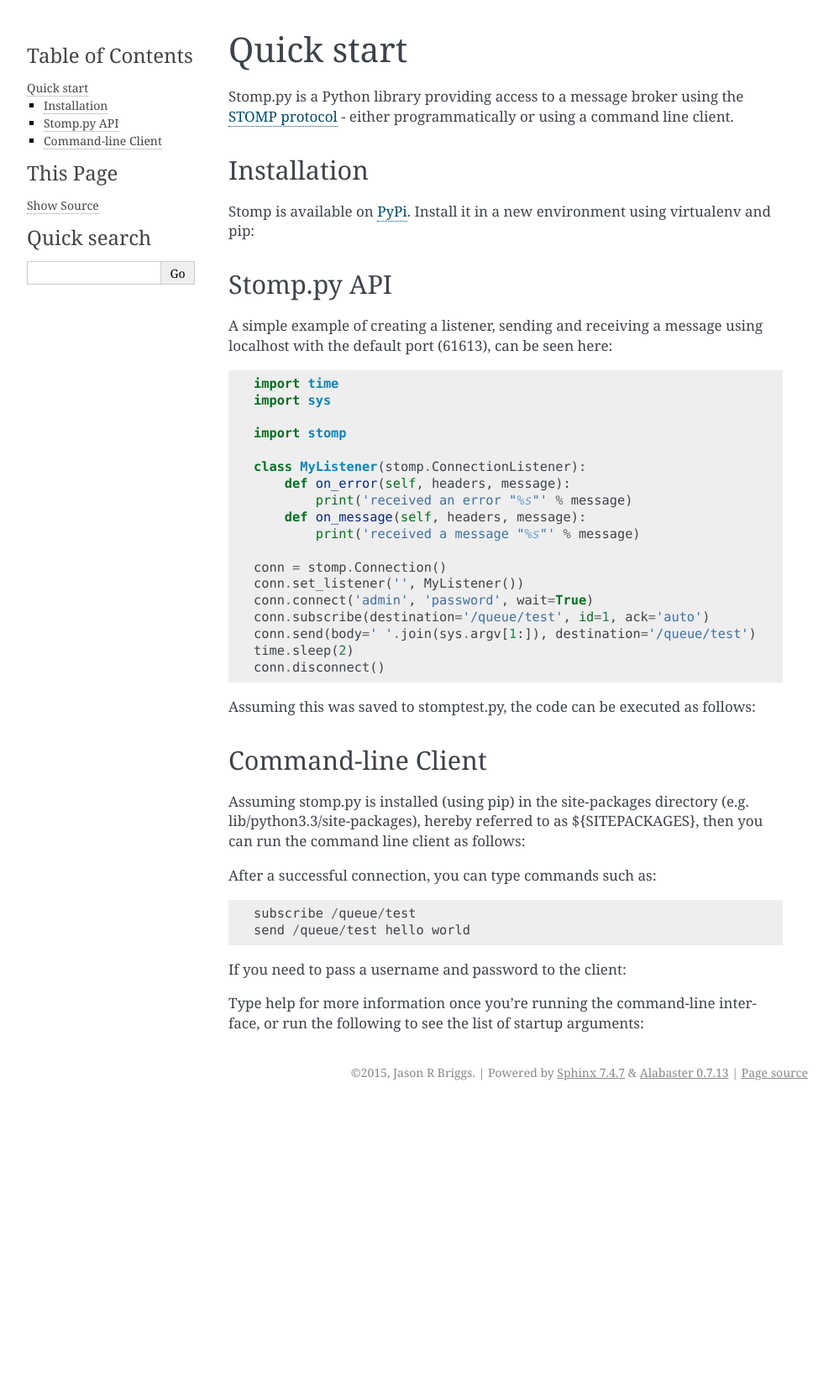
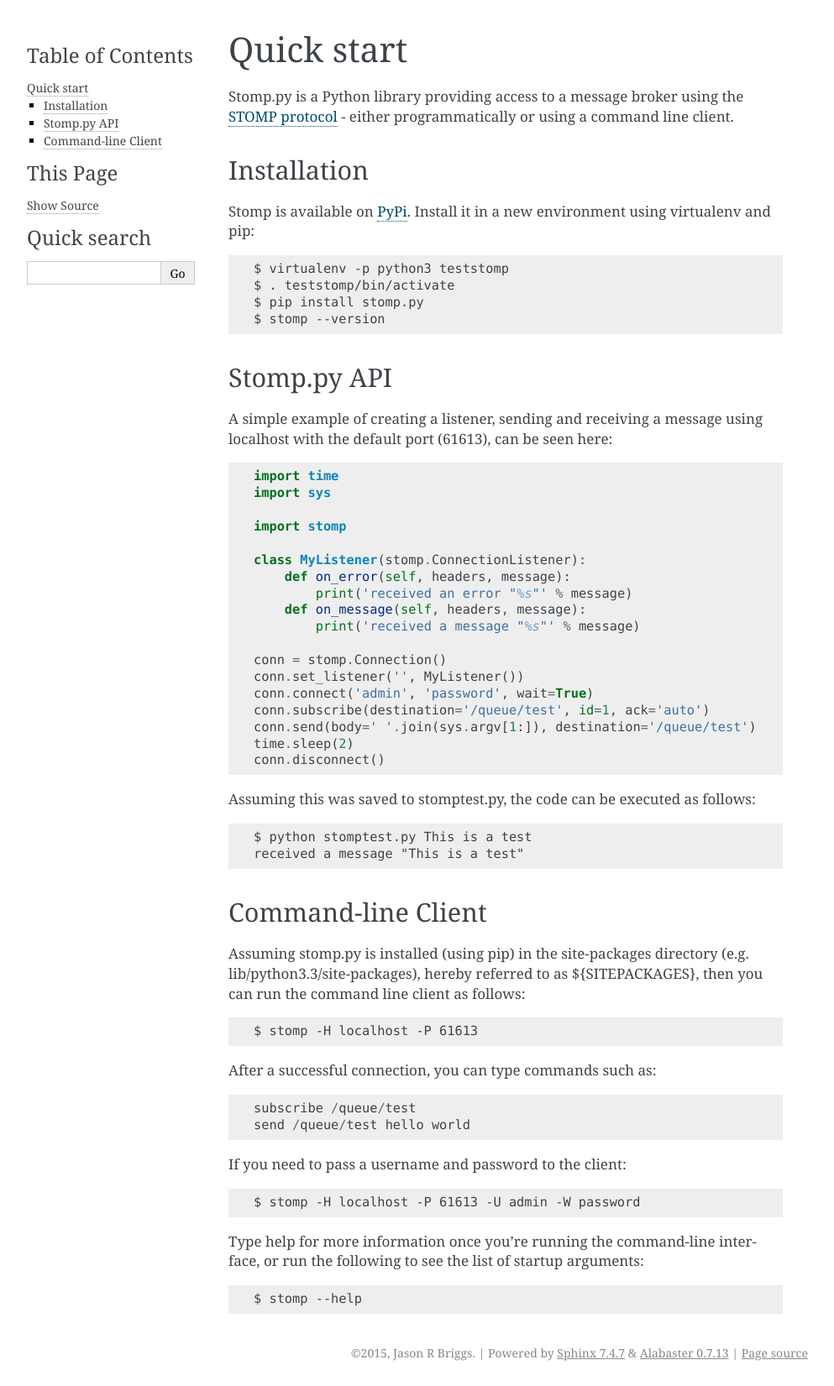
Before and after one commit to jasonrbriggs/stomp.py, a Sphinx documentation site: the page built from docs/source/quickstart.rst, in a window 1280 px wide. Shown: the whole page at 84% size, without its empty margins (148-1141 px from the left). Built offline with Sphinx 7.4.7, drawn with Linux system fonts in a browser that asks for light colours; before the commit the page ends 1317 px from its top, so only the background shows below that.

Commit message:
update docs yet again

```diff
--- a/README.rst
+++ b/README.rst
@@ -80,13 +80,10 @@
 - Apache `ActiveMQ Artemis`_  (`artemis_test.py <https://github.com/jasonrbriggs/stomp.py/blob/dev/stomp/test/artemis_test.py>`_)
 - `stompserver`_  (`stompserver_test.py <https://github.com/jasonrbriggs/stomp.py/blob/dev/stomp/test/stompserver_test.py>`_)
 
-`stomp.py` has also been reported to work with `JBossMessaging`_ in the distant past (note: no idea whether the same is true of the replacement, HornetQ)
-
 .. _`ActiveMQ`:  http://activemq.apache.org/
 .. _`ActiveMQ Artemis`: https://activemq.apache.org/components/artemis/
 .. _`RabbitMQ`: http://www.rabbitmq.com
 .. _`stompserver`: http://stompserver.rubyforge.org
-.. _`JBossMessaging`: http://www.jboss.org/jbossmessaging
 
 For testing locally, you'll need to install docker. Once installed:
 
--- a/docs/source/quickstart.rst
+++ b/docs/source/quickstart.rst
@@ -8,9 +8,8 @@
 Installation
 ============
 
-Stomp is available on `PyPi <https://pypi.org/project/stomp.py/>`_. Install it in a new environment using virtualenv and pip:
+Stomp is available on `PyPi <https://pypi.org/project/stomp.py/>`_. Install it in a new environment using virtualenv and pip::
 
-.. code-block:: shell
     $ virtualenv -p python3 teststomp
     $ . teststomp/bin/activate
     $ pip install stomp.py
@@ -41,9 +40,8 @@
     time.sleep(2)
     conn.disconnect()
 
-Assuming this was saved to stomptest.py, the code can be executed as follows:
+Assuming this was saved to stomptest.py, the code can be executed as follows::
 
-.. code-block:: shell
     $ python stomptest.py This is a test
     received a message "This is a test"
 
@@ -51,9 +49,8 @@
 Command-line Client
 ===================
 
-Assuming stomp.py is installed (using pip) in the site-packages directory (e.g. lib/python3.3/site-packages), hereby referred to as ${SITEPACKAGES}, then you can run the command line client as follows:
+Assuming stomp.py is installed (using pip) in the site-packages directory (e.g. lib/python3.3/site-packages), hereby referred to as ${SITEPACKAGES}, then you can run the command line client as follows::
 
-.. code-block:: shell
     $ stomp -H localhost -P 61613
 
 After a successful connection, you can type commands such as::
@@ -61,12 +58,10 @@
     subscribe /queue/test
     send /queue/test hello world
 
-If you need to pass a username and password to the client:
+If you need to pass a username and password to the client::
 
-.. code-block:: shell
     $ stomp -H localhost -P 61613 -U admin -W password
 
-Type help for more information once you're running the command-line interface, or run the following to see the list of startup arguments:
+Type help for more information once you're running the command-line interface, or run the following to see the list of startup arguments::
 
-.. code-block:: shell
     $ stomp --help
```
